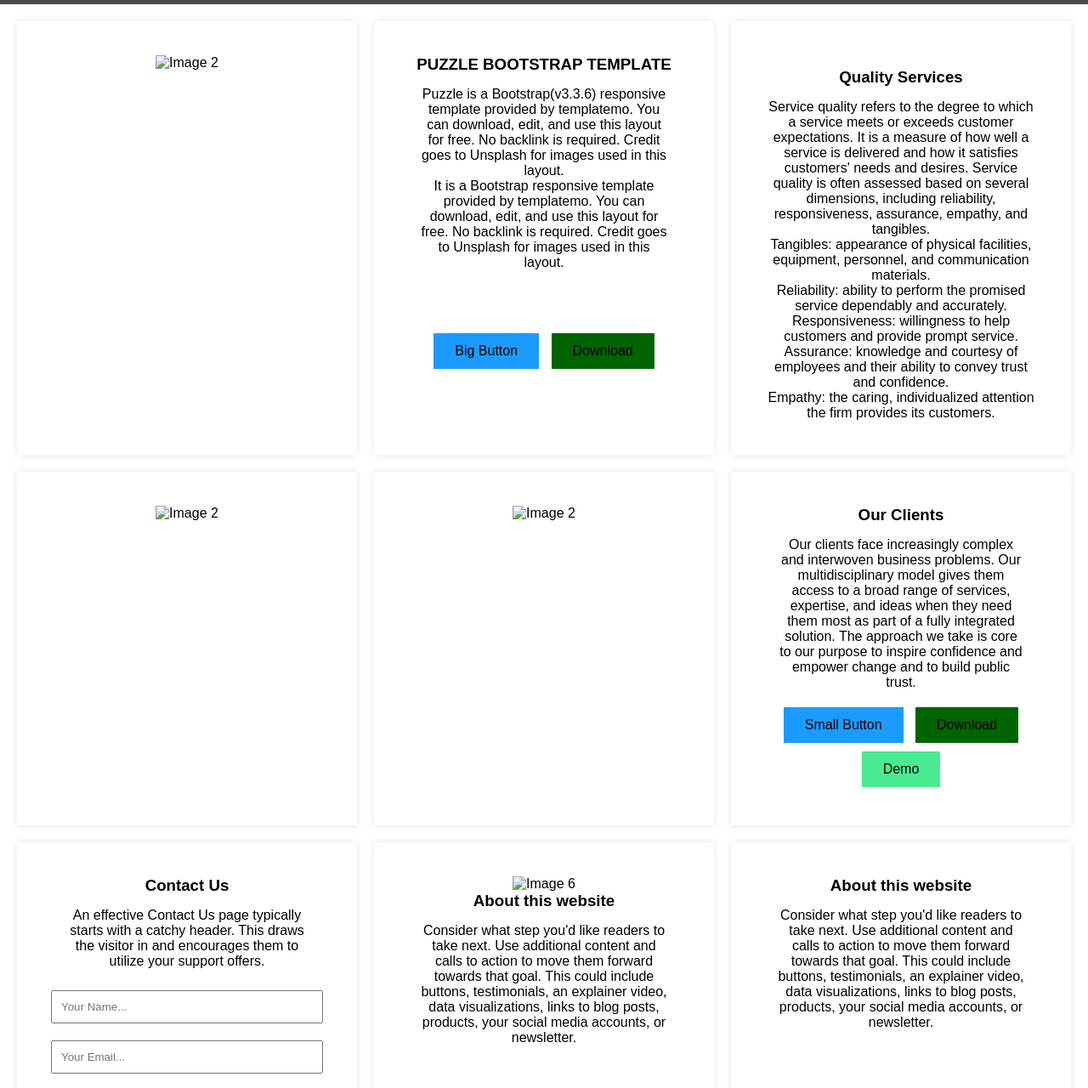
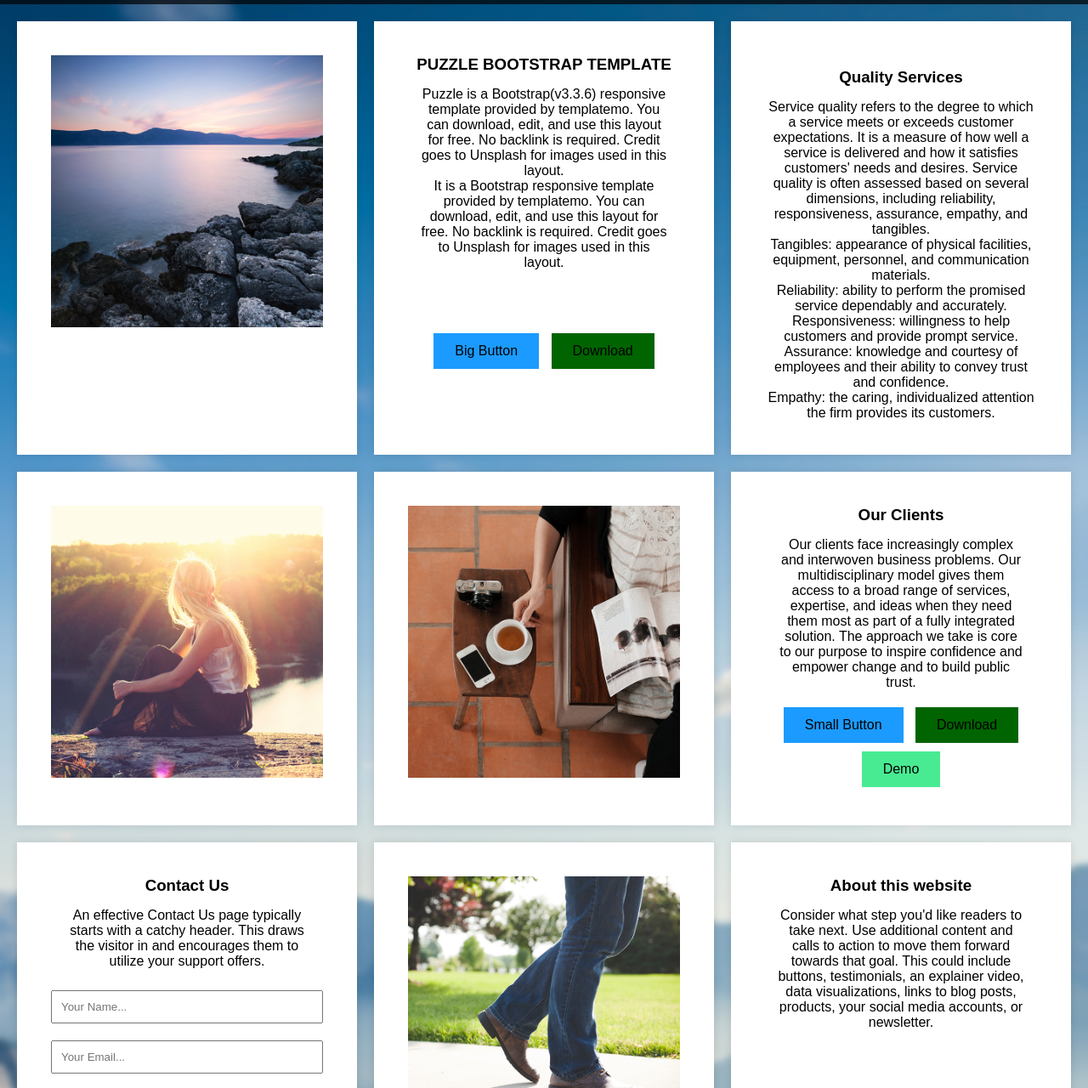
Before and after one commit to SaiKeerthiUppara/project, a plain HTML site: page index.html in a window 1280 px wide. Shown: the part 55-1335 px from the top of the page at 85% size. Drawn offline with Linux system fonts and the light colour scheme.

Commit message:
Update index.html

```diff
--- a/index.html
+++ b/index.html
@@ -15,7 +15,7 @@
     }
 
     body {
-      background-image: url("PICS/mount.jpg");
+      background-image: url("mount.jpg");
       background-repeat: no-repeat;
       background-size: cover;
       font-family: Arial, sans-serif;
@@ -162,7 +162,7 @@
 
     <div class="flex-box">
       <div class="box">
-        <img src="PICS/river.jpg" alt="Image 2" style="width: 100%; height: auto;">
+        <img src="river.jpg" alt="Image 2" style="width: 100%; height: auto;">
 
       </div>
       <div class="box">
@@ -189,11 +189,11 @@
         </ul>
       </section>
       <div class="box">
-        <img src="PICS/girl.jpg" alt="Image 2" style="width: 100%; height: auto;">
+        <img src="girl.jpg" alt="Image 2" style="width: 100%; height: auto;">
 
        </div>
       <div class="box">
-        <img src="PICS/coffee.jpg" alt="Image 2" style="width: 100%; height: auto;">
+        <img src="coffee.jpg" alt="Image 2" style="width: 100%; height: auto;">
 
       </div>
       <section id="clients" class="box">
@@ -217,7 +217,7 @@
       </section>
 
       <section id="externals" class="box">
-        <img src="PICS/walk.jpg" alt="Image 6" style="width: 100%; height: auto;">
+        <img src="walk.jpg" alt="Image 6" style="width: 100%; height: auto;">
         <h3>About this website</h3>
         <p  style="padding: 15px;">Consider what step you'd like readers to take next. Use additional content and calls to action to move them forward towards that goal. This could include buttons, testimonials, an explainer video, data visualizations, links to blog posts, products, your social media accounts, or newsletter.</p>
       </section>
```
